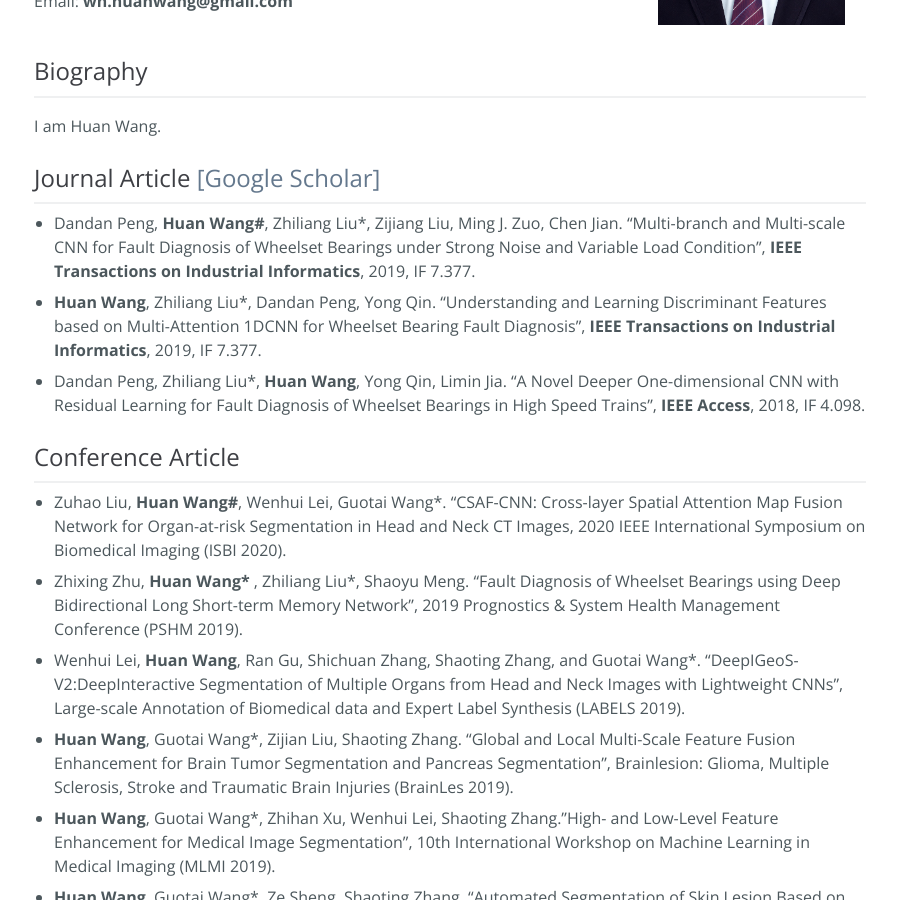
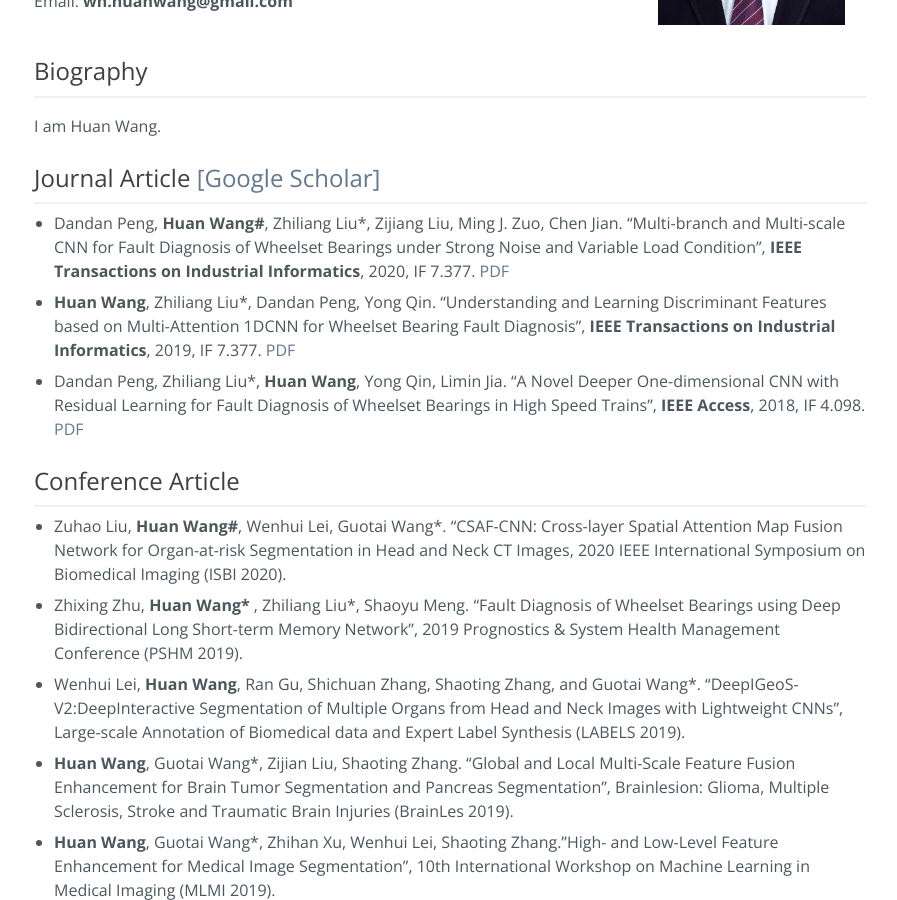
Before and after one commit to WH-HuanWang/WH-HuanWang.github.io, a Jekyll site: the page built from index.md, in a window 1280 px wide and 900 px high, scrolled down 534 px. Shown: the whole window, without its empty margins (190-1087 px from the left). Built offline with Jekyll 4.4.1, drawn with Linux system fonts in a browser that asks for light colours.

Commit message:
Update index.md

```diff
--- a/index.md
+++ b/index.md
@@ -27,9 +27,9 @@ I am Huan Wang.
 
 ## Journal Article [[Google Scholar]](https://scholar.google.com.hk/citations?user=Um0g-XMAAAAJ&hl=zh-CN&authuser=1)
 * * *
-* Dandan Peng, <b>Huan Wang#</b>, Zhiliang Liu*, Zijiang Liu, Ming J. Zuo, Chen Jian. "Multi-branch and Multi-scale CNN for Fault Diagnosis of Wheelset Bearings under Strong Noise and Variable Load Condition", <b>IEEE Transactions on Industrial Informatics</b>, 2019, IF 7.377.
-* <b>Huan Wang</b>, Zhiliang Liu*, Dandan Peng, Yong Qin. "Understanding and Learning Discriminant Features based on Multi-Attention 1DCNN for Wheelset Bearing Fault Diagnosis", <b>IEEE Transactions on Industrial Informatics</b>, 2019, IF 7.377.
-* Dandan Peng, Zhiliang Liu*, <b>Huan Wang</b>, Yong Qin, Limin Jia. "A Novel Deeper One-dimensional CNN with Residual Learning for Fault Diagnosis of Wheelset Bearings in High Speed Trains", <b>IEEE Access</b>, 2018, IF 4.098.
+* Dandan Peng, <b>Huan Wang#</b>, Zhiliang Liu*, Zijiang Liu, Ming J. Zuo, Chen Jian. "Multi-branch and Multi-scale CNN for Fault Diagnosis of Wheelset Bearings under Strong Noise and Variable Load Condition", <b>IEEE Transactions on Industrial Informatics</b>, 2020, IF 7.377. [PDF](https://ieeexplore.ieee.org/stamp/stamp.jsp?tp=&arnumber=8962243)
+* <b>Huan Wang</b>, Zhiliang Liu*, Dandan Peng, Yong Qin. "Understanding and Learning Discriminant Features based on Multi-Attention 1DCNN for Wheelset Bearing Fault Diagnosis", <b>IEEE Transactions on Industrial Informatics</b>, 2019, IF 7.377. [PDF](https://ieeexplore.ieee.org/stamp/stamp.jsp?tp=&arnumber=8911240)
+* Dandan Peng, Zhiliang Liu*, <b>Huan Wang</b>, Yong Qin, Limin Jia. "A Novel Deeper One-dimensional CNN with Residual Learning for Fault Diagnosis of Wheelset Bearings in High Speed Trains", <b>IEEE Access</b>, 2018, IF 4.098. [PDF](https://ieeexplore.ieee.org/stamp/stamp.jsp?tp=&arnumber=8584445)
 
 ## Conference Article
 * * *
```
